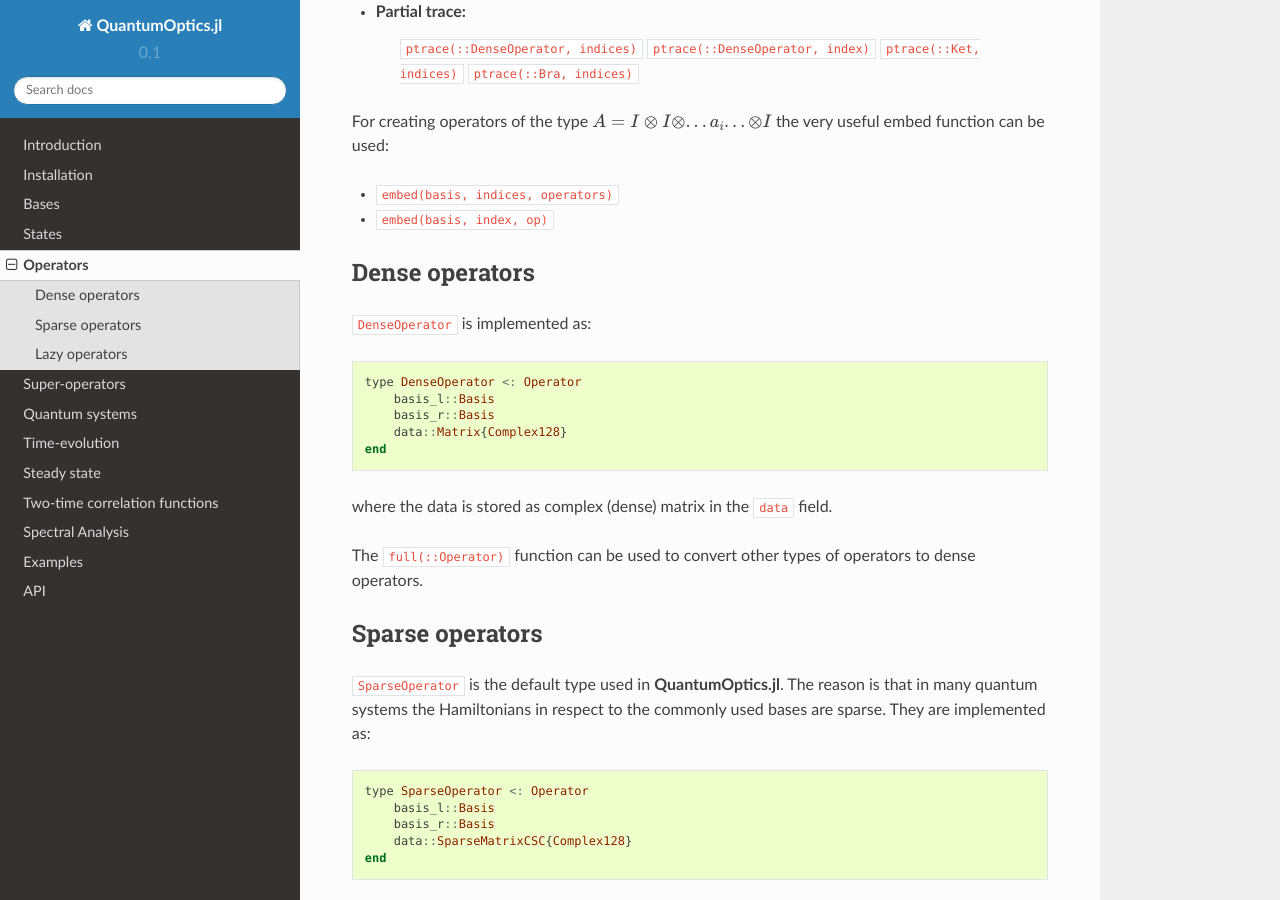
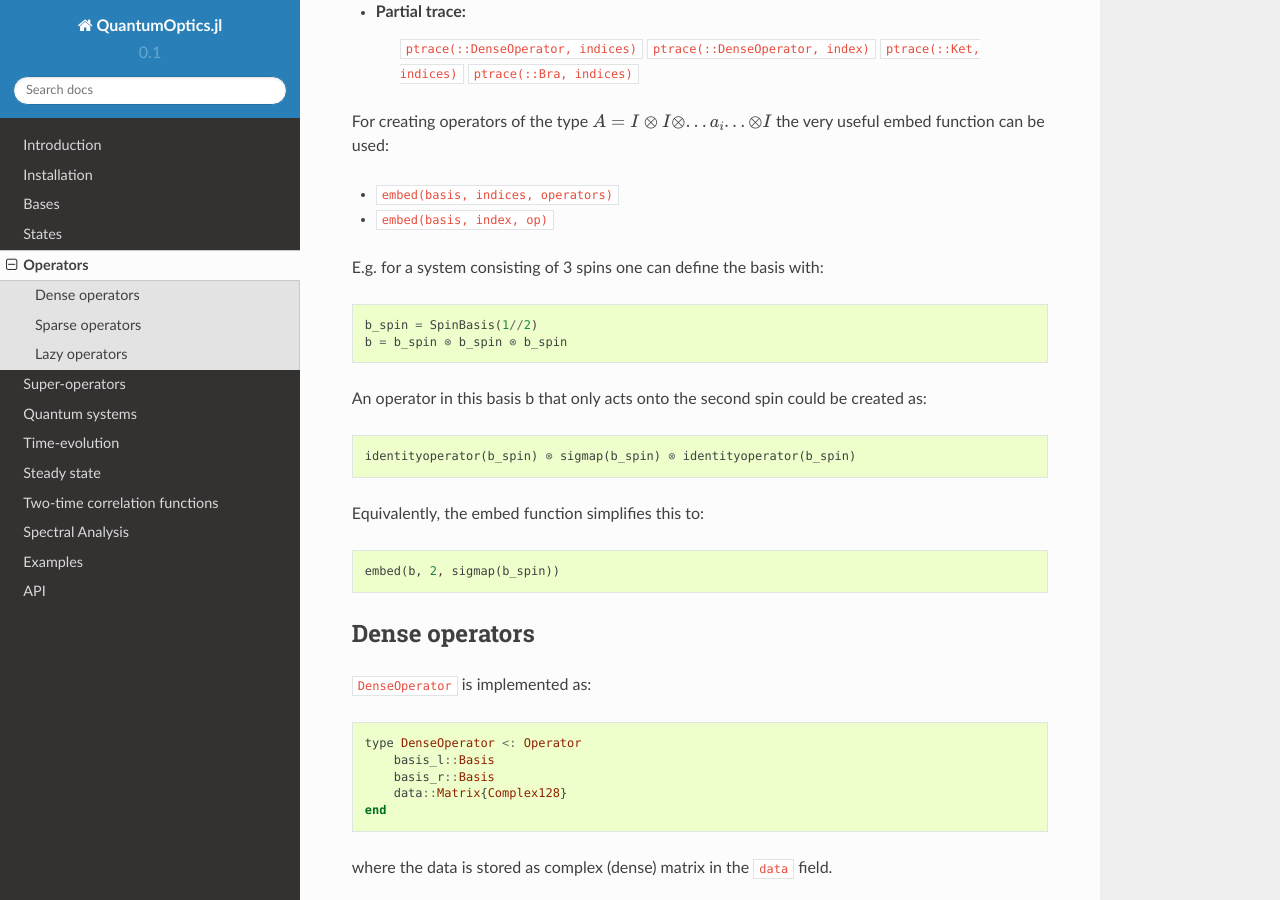
Before and after one commit to ymuv1/QuantumOptics.jl, a Sphinx documentation site: the page built from docs/source/operators.rst, in a window 1280 px wide and 900 px high, scrolled down 1286 px. Built offline with Sphinx 7.4.7 and the Read the Docs theme 2.0.0, drawn with Linux system fonts in a browser that asks for light colours; pages that are not in the unit, such as notebooks, are missing from menus; cross-references to code outside the pages are shown as plain code.

Commit message:
Improve documentation on how to use embed function.

```diff
--- a/docs/source/operators.rst
+++ b/docs/source/operators.rst
@@ -62,6 +62,20 @@ For creating operators of the type :math:`A = I \otimes I \otimes ... a_i ... \o
 * :jl:func:`embed(basis, indices, operators)`
 * :jl:func:`embed(basis, index, op)`
 
+E.g. for a system consisting of 3 spins one can define the basis with::
+
+    b_spin = SpinBasis(1//2)
+    b = b_spin ⊗ b_spin ⊗ b_spin
+
+An operator in this basis b that only acts onto the second spin could be created as::
+
+    identityoperator(b_spin) ⊗ sigmap(b_spin) ⊗ identityoperator(b_spin)
+
+Equivalently, the embed function simplifies this to::
+
+    embed(b, 2, sigmap(b_spin))
+
+
 
 .. _subsection-denseoperators:
 
```
